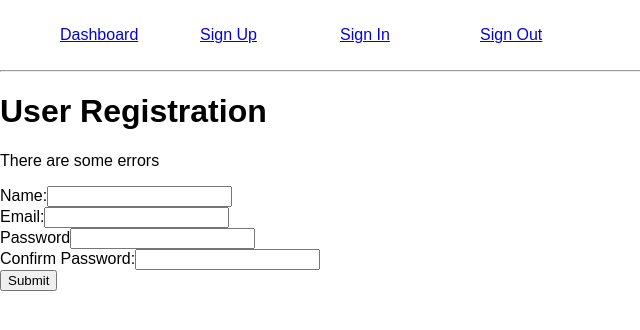
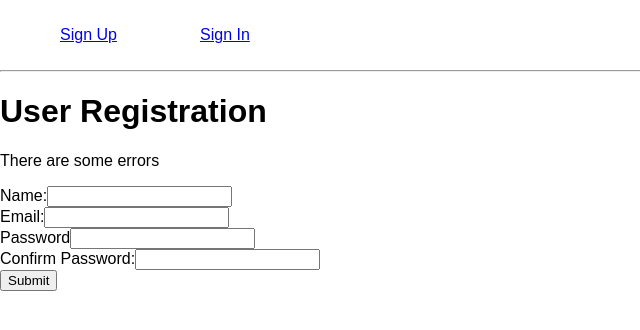
Before and after one commit to tjefferson08/secret-shopper, a React (Create React App) app in the folder priv/clientjs/: page /sign_up in a window 1280 px wide. Shown: the top 330 px of the page, without its empty margins (0-640 px from the left). Built offline with nearby package versions, Linux system fonts and the light colour scheme.

Commit message:
make that navbar component smarter. need tests

```diff
--- a/priv/clientjs/src/NavBar/NavBar.jsx
+++ b/priv/clientjs/src/NavBar/NavBar.jsx
@@ -1,21 +1,77 @@
-import React from 'react';
+import React, { Component } from 'react';
 import { Link } from 'react-router-dom';
+import { connect } from 'react-redux';
 import './NavBar.css';
 
-const NavBar = () =>
+class NavBar extends Component {
+  constructor(props) {
+    super(props);
+
+    this.props = props;
+  }
+
+  render() {
+    return (
       <ul className="NavBar">
+        {this.dashboardLink()}
+        {this.signUpLink()}
+        {this.signInLink()}
+        {this.signOutLink()}
+      </ul>
+    );
+  }
+
+  dashboardLink() {
+    if (!this.props.isAuthenticated) {
+      return;
+    }
+    return (
       <li>
         <Link to="/dashboard">Dashboard</Link>
       </li>
+    );
+  }
+  signUpLink() {
+    if (this.props.isAuthenticated) {
+      return;
+    }
+
+    return (
       <li>
         <Link to="/sign_up">Sign Up</Link>
       </li>
+    );
+  }
+
+  signInLink() {
+    if (this.props.isAuthenticated) {
+      return;
+    }
+
+    return (
       <li>
         <Link to="/sign_in">Sign In</Link>
       </li>
+    );
+  }
+
+  signOutLink() {
+    if (!this.props.isAuthenticated) {
+      return;
+    }
+
+    return (
       <li>
         <Link to="/sign_out">Sign Out</Link>
       </li>
-  </ul>;
+    );
+  }
+}
 
-export default NavBar;
+const mapStateToProps = state => {
+  return {
+    isAuthenticated: state.authentication.isAuthenticated
+  };
+};
+
+export default connect(mapStateToProps)(NavBar);
```
Also changed, not shown: 2 other files (tests, documents, lock files or other folders). Lines whose indentation alone changed are shown as unchanged.
